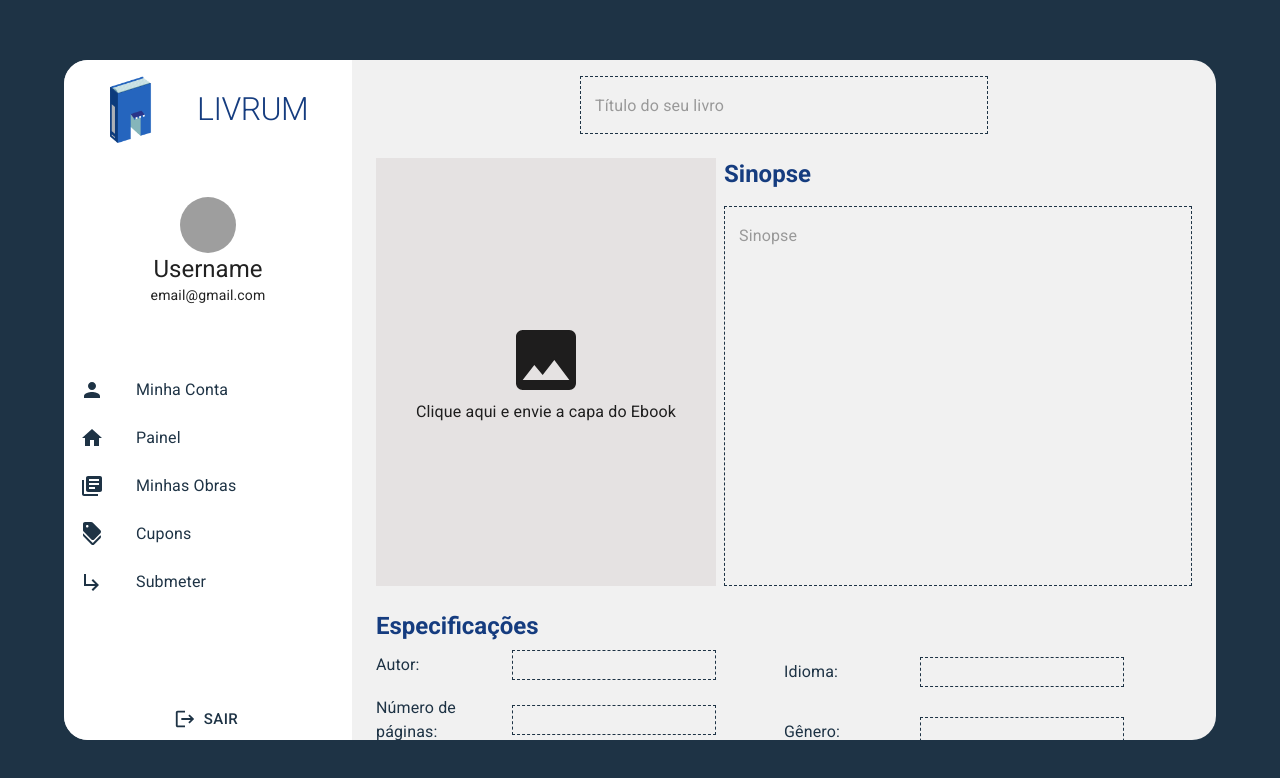
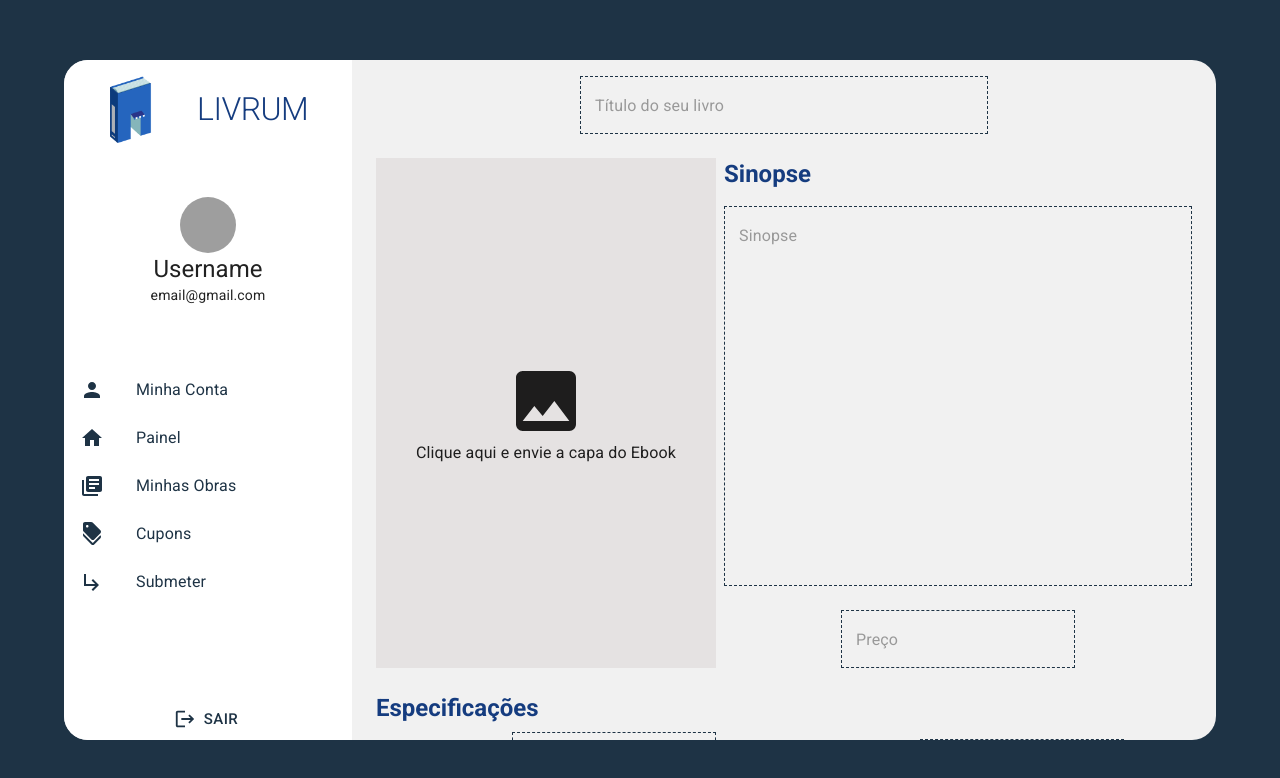
Before and after one commit to byte-stack-uefs/livrum, a Next.js app in the folder phase_4/app/webapp/: page /autor/ebook/publicar in a window 1280 px wide. Shown: the top 778 px of the page. Built offline with nearby package versions, Linux system fonts and the light colour scheme; grey boxes are pictures that could not be loaded.

Commit message:
Adicionando input para o preço do ebook na página de publicação

```diff
--- a/phase_4/app/webapp/app/(internal)/autor/ebook/publicar/page.tsx
+++ b/phase_4/app/webapp/app/(internal)/autor/ebook/publicar/page.tsx
@@ -1,8 +1,8 @@
 "use client";
 import { Box } from "@mui/material";
 import React, { useState } from "react";
+import { Image } from "@mui/icons-material";
 import { Button, Grid, TextField, Typography, styled } from "@mui/material";
-import { Image } from "@mui/icons-material";
 
 const DashedInput = styled(TextField)(({ theme }) => ({
     borderRadius: 0,
@@ -47,34 +47,29 @@ function CampoTexto({ texto }) {
 }
 
 export default function Page() {
-    const [titulo, setTitulo] = useState("");
-    const [autor, setAutor] = useState("");
+
     const [pag, setPag] = useState("");
     const [ano, setAno] = useState("");
+    const [arq, setArq] = useState("");
+    const [img, setImg] = useState("");
+    const [autor, setAutor] = useState("");
+    const [preco, setPreco] = useState("");
+    const [titulo, setTitulo] = useState("");
     const [idioma, setIdioma] = useState("");
     const [genero, setGenero] = useState("");
-    const [arq, setArq] = useState("");
-    const [img, setImg] = useState("");
     const [sinopse, setSinopse] = useState("");
 
+    const handlePagInputChange = (event) => setPag(event.target.value);
+    const handleAnoInputChange = (event) => setAno(event.target.value);
+    const handleArqInputChange = (event) => setArq(event.target.value);
+    const handleImgInputChange = (event) => setImg(event.target.value);
+    const handlePrecoInputChange = (event) => setPreco(event.target.value);
+    const handleAutorInputChange = (event) => setAutor(event.target.value);
     const handleTituloInputChange = (event) => setTitulo(event.target.value);
+    const handleIdiomaInputChange = (event) => setIdioma(event.target.value);
+    const handleGeneroInputChange = (event) => setGenero(event.target.value);
+    const handleSinopseInputChange = (event) => setSinopse(event.target.value);
 
-    const handleAutorInputChange = (event) => setAutor(event.target.value);
-
-    const handlePagInputChange = (event) => setPag(event.target.value);
-
-    const handleAnoInputChange = (event) => setAno(event.target.value);
-
-    const handleIdiomaInputChange = (event) => setIdioma(event.target.value);
-
-    const handleGeneroInputChange = (event) => setGenero(event.target.value);
-
-    const handleArqInputChange = (event) => setArq(event.target.value);
-
-    const handleImgInputChange = (event) => setImg(event.target.value);
-
-    const handleSinopseInputChange = (event) => setSinopse(event.target.value);
-    //titulo !== '' && ano !== '' && genero !=='' && autor!=='' && pag!=='' && arq!=='' && idioma!=='' && sinopse!=='' && img!==''
     function dados(event) {
         event.preventDefault();
         if (
@@ -123,6 +118,9 @@ export default function Page() {
                         </label>
                     </Grid>
                     <Grid xs={7} item pl={1} container>
+                        <Grid item container xs={12}>
+
+                            <Grid item container xs={12}>
                                 <Grid item xs={12} mb={2}>
                                     <Typography color="darker.main" variant="h5" fontWeight="bold">
                                         Sinopse
@@ -131,6 +129,16 @@ export default function Page() {
                                 <Grid item xs={12}>
                                     <DashedInput fullWidth value={sinopse} onChange={handleSinopseInputChange} minRows={15} multiline placeholder="Sinopse" />
                                 </Grid>
+                            </Grid>
+
+                            <Grid item xs={12} container justifyItems={"center"} mt={3}>
+                                <Grid item xs={12} md={6} sx={{ margin: 'auto' }}>
+                                    <DashedInput fullWidth value={preco} onChange={handlePrecoInputChange} placeholder="Preço" />
+                                </Grid>
+                            </Grid>
+
+                        </Grid>
+
                     </Grid>
                 </Grid>
                 <Grid item xs={12}>
```
Lines whose indentation alone changed are shown as unchanged.
